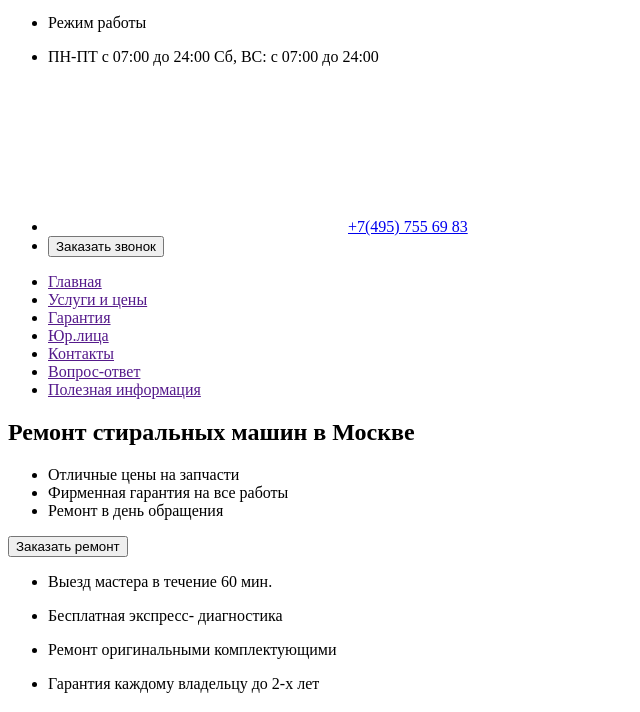
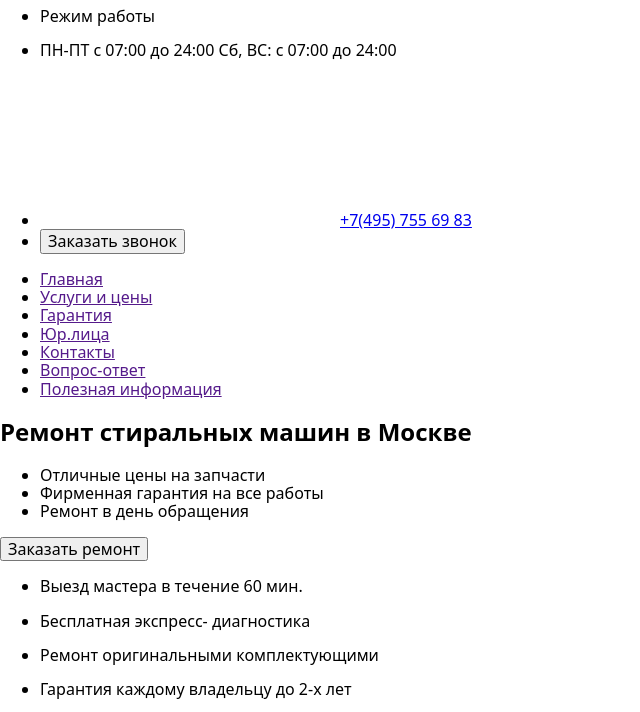
Before and after one commit to GrygoriyChernish/fson43-group8, a plain HTML site: page index.html in a window 1280 px wide. Shown: the part 192-904 px from the top of the page, without its empty margins (0-640 px from the left). Drawn offline with nearby package versions, Linux system fonts and the light colour scheme.

Commit message:
add modern-normalize and fonts

```diff
--- a/index.html
+++ b/index.html
@@ -5,6 +5,11 @@
     <meta http-equiv="X-UA-Compatible" content="IE=edge" />
     <meta name="viewport" content="width=device-width, initial-scale=1.0" />
     <title>Document</title>
+    <link rel="stylesheet" href="https://cdnjs.cloudflare.com/ajax/libs/modern-normalize/1.1.0/modern-normalize.min.css" integrity="sha512-wpPYUAdjBVSE4KJnH1VR1HeZfpl1ub8YT/NKx4PuQ5NmX2tKuGu6U/JRp5y+Y8XG2tV+wKQpNHVUX03MfMFn9Q==" crossorigin="anonymous" referrerpolicy="no-referrer" />
+    <link rel="preconnect" href="https://fonts.googleapis.com">
+<link rel="preconnect" href="https://fonts.gstatic.com" crossorigin>
+<link href="https://fonts.googleapis.com/css2?family=Roboto:ital,wght@0,400;0,500;0,700;1,400&display=swap" rel="stylesheet">
+
   </head>
 
   <body>
```
